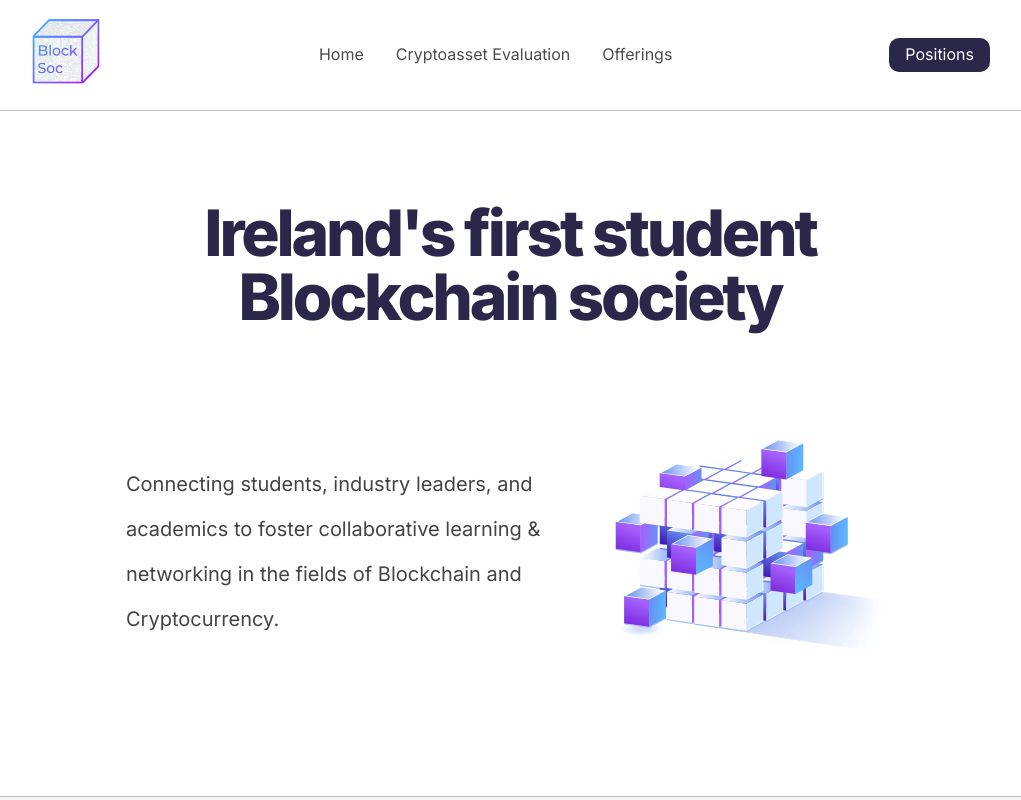
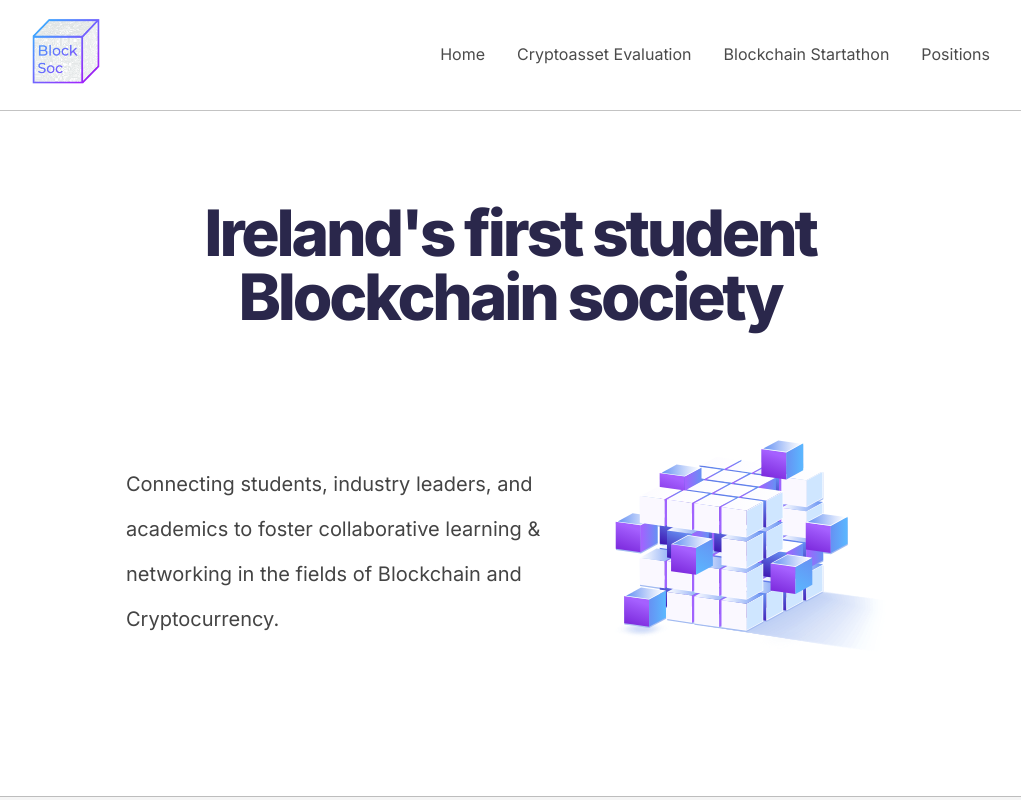
Before and after one commit to Block-Soc/blocksoc, a Next.js app: page / in a window 1280 px wide. Shown: the top 800 px of the page, without its empty margins (130-1151 px from the left). Built offline with nearby package versions, Linux system fonts and the light colour scheme; no server answers.

Commit message:
Cleanup and new nav links

```diff
--- a/components/Navbar.js
+++ b/components/Navbar.js
@@ -21,15 +21,9 @@ const Navbar = () => {
             <nav className={styles.NavLinks}>
                 <Link href="/#home-section"><a>Home</a></Link>
                 <Link href='/CEF'><a>Cryptoasset Evaluation</a></Link>
-                <Link href="/#offerings-section"><a>Offerings</a></Link>
+                <Link href="/startathon"><a>Blockchain Startathon</a></Link>
+                <Link href="/positions"><a>Positions</a></Link>
             </nav>
-
-            <Link href="/positions">
-                <a className={styles.NavSignUp}>
-                    {/* Sign Up */}
-                    Positions
-                </a>
-            </Link>
 
             <Hamburger styles={styles.Hamburger} />
         </header >
```
